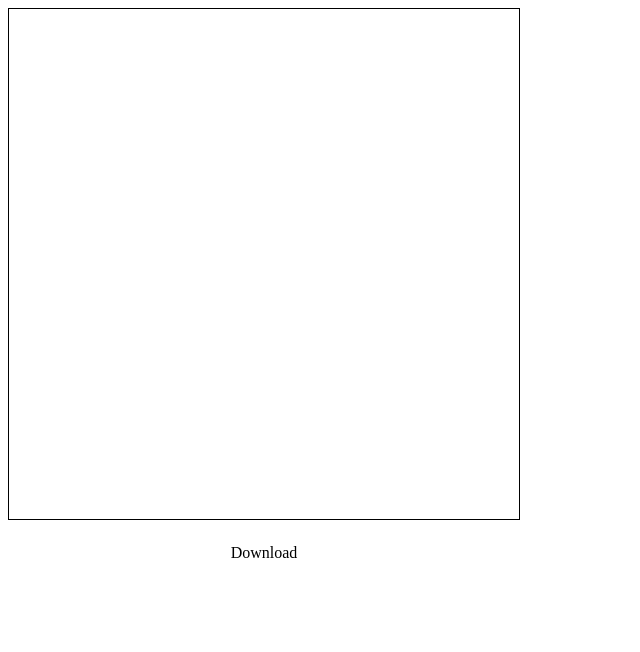
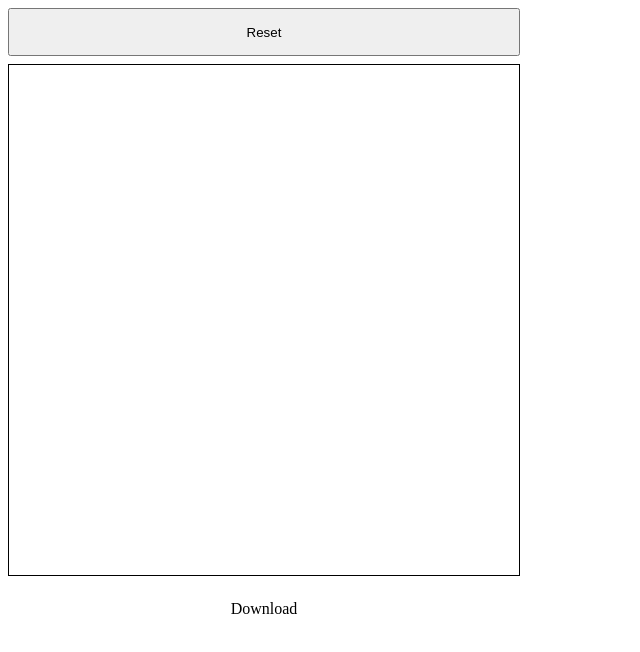
Before and after one commit to coelhucas/pixel, a plain HTML site: page index.html in a window 1280 px wide. Shown: the whole page, without its empty margins (0-640 px from the left). Drawn offline with Linux system fonts and the light colour scheme.

Commit message:
feat(editor): add reset button

```diff
--- a/index.html
+++ b/index.html
@@ -6,6 +6,7 @@
 </head>
 <body>
   <section>
+    <button id="reset">Reset</button>
     <canvas id="canvas" class="canvas" width="512" height="512"></canvas>
     <a id="download" download="pixel">Download</a>
   </section>
--- a/javascript.js
+++ b/javascript.js
@@ -2,6 +2,7 @@ const tile_size = 8;
 const zoom = 64;
 const canvas = document.getElementById('canvas');
 const downloadButton = document.getElementById('download');
+const resetButton = document.getElementById('reset');
 const ctx = canvas.getContext('2d');
 
 let isDrawing = false;
@@ -47,3 +48,8 @@ canvas.addEventListener('mouseup', () => {
 
 canvas.addEventListener('click', draw);
 canvas.addEventListener('mousemove', (e) => draw(e, true));
+
+resetButton.addEventListener('click', () => {
+  ctx.clearRect(0, 0, canvas.width, canvas.height);
+  downloadButton.href = canvas.toDataURL('image/png');
+});
--- a/styles.css
+++ b/styles.css
@@ -2,6 +2,11 @@ section {
   display: flex;
   flex-direction: column;
   max-width: 512px;
+}
+
+button {
+  margin-bottom: 8px;
+  height: 48px;
 }
 
 a {
```
Also changed, not shown: 1 other file.
